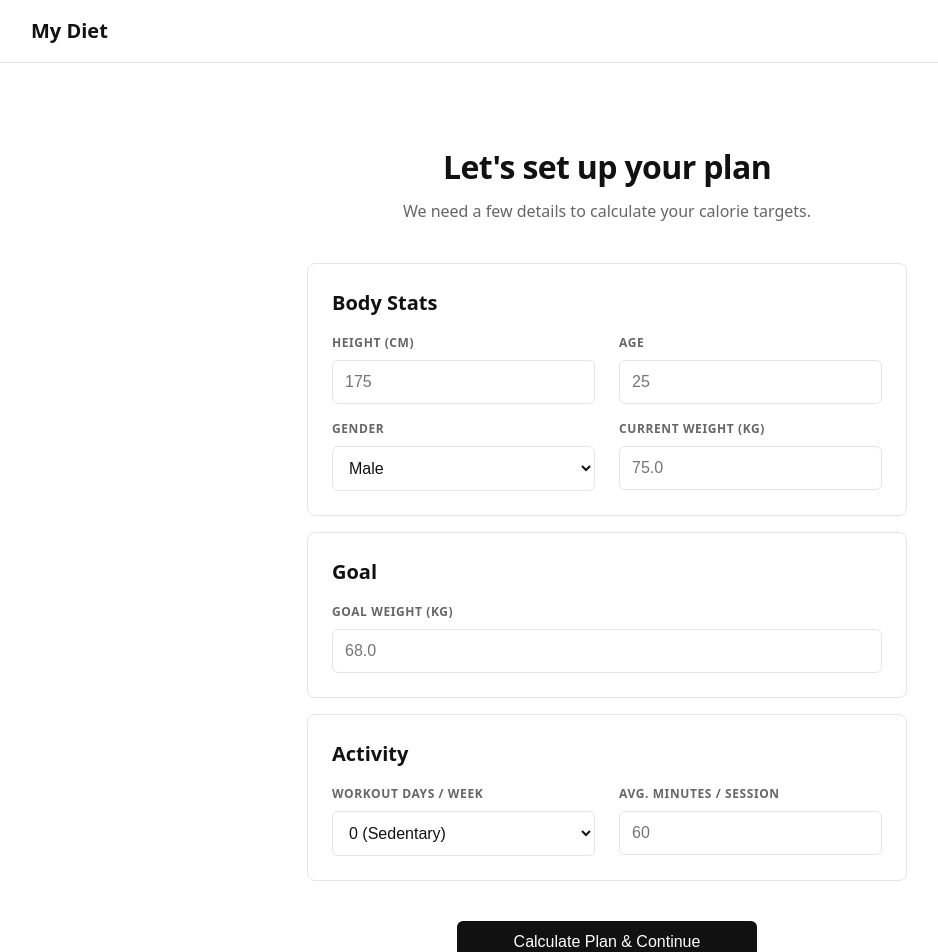
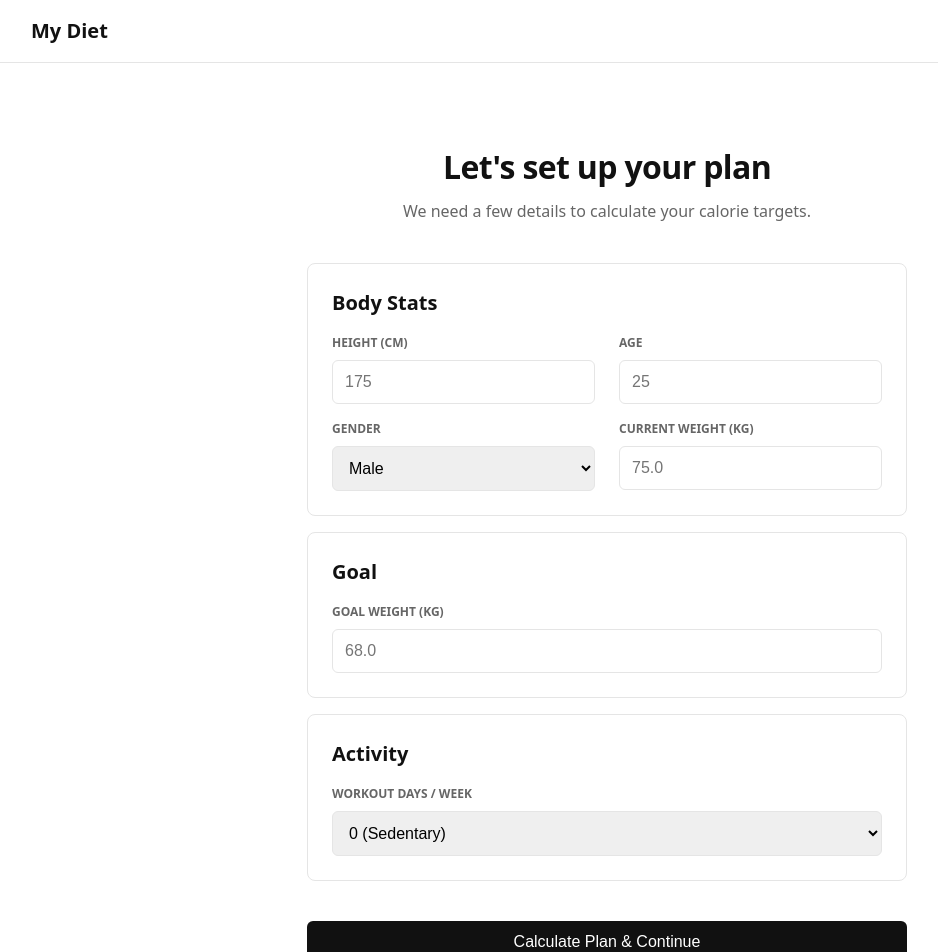
Before and after one commit to SaBin1151/my-diet-apps, a Next.js app: page /onboarding in a window 1280 px wide. Shown: the top 952 px of the page, without its empty margins (33-971 px from the left). Built offline with nearby package versions, Linux system fonts and the light colour scheme; no server answers.

Commit message:
Implement full onboarding and dashboard logic

```diff
--- a/app/onboarding/page.tsx
+++ b/app/onboarding/page.tsx
@@ -1,123 +1,131 @@
-'use client'; // [중요] 이 줄이 있어야 onSubmit 같은 이벤트를 사용할 수 있습니다.
+'use client';
 
-import React from 'react';
-import Link from 'next/link';
+import React, { useState } from 'react';
+import { useRouter } from 'next/navigation';
+import { createClient } from '@supabase/supabase-js';
+
+const supabase = createClient(
+  process.env.NEXT_PUBLIC_SUPABASE_URL!,
+  process.env.NEXT_PUBLIC_SUPABASE_ANON_KEY!
+);
 
 export default function OnboardingPage() {
+  const router = useRouter();
+  const [loading, setLoading] = useState(false);
+
+  // 입력값 상태 관리
+  const [formData, setFormData] = useState({
+    height: '',
+    age: '',
+    gender: 'Male',
+    currentWeight: '',
+    goalWeight: '',
+    activityLevel: '1-2 days', // 텍스트로 저장
+  });
+
+  const handleChange = (e: any) => {
+    setFormData({ ...formData, [e.target.id]: e.target.value });
+  };
+
+  const handleSubmit = async () => {
+    setLoading(true);
+    try {
+      const { data: { user } } = await supabase.auth.getUser();
+      if (!user) throw new Error('No user found');
+
+      // 1. 프로필 정보 저장 (profiles 테이블)
+      const { error: profileError } = await supabase.from('profiles').upsert({
+        id: user.id,
+        height: parseFloat(formData.height),
+        age: parseFloat(formData.age),
+        gender: formData.gender,
+        goal_weight: parseFloat(formData.goalWeight),
+        activity_level: formData.activityLevel,
+      });
+      if (profileError) throw profileError;
+
+      // 2. 초기 몸무게 기록 (weight_logs 테이블)
+      if (formData.currentWeight) {
+        const { error: logError } = await supabase.from('weight_logs').insert({
+          user_id: user.id,
+          weight: parseFloat(formData.currentWeight)
+        });
+        if (logError) throw logError;
+      }
+
+      // 성공 시 대시보드로 이동
+      router.push('/dashboard');
+
+    } catch (error: any) {
+      alert('Error: ' + error.message);
+    } finally {
+      setLoading(false);
+    }
+  };
+
   return (
     <div style={{ maxWidth: '600px', margin: '0 auto' }}>
-
-      {/* 1. Header */}
       <div style={{ textAlign: 'center', marginBottom: 'var(--space-xl)' }}>
         <h1 style={{ marginBottom: 'var(--space-sm)' }}>Let's set up your plan</h1>
         <p>We need a few details to calculate your calorie targets.</p>
       </div>
 
-      {/* 2. Form Container */}
-      <form onSubmit={(e) => e.preventDefault()}> {/* 이제 에러 없이 작동합니다 */}
-
-        {/* Section A: Body Stats */}
       <div className="card">
         <h2 className="card-title">Body Stats</h2>
-
         <div className="grid-2">
-            {/* Height */}
           <div>
             <label style={labelStyle}>HEIGHT (CM)</label>
-              <input type="number" placeholder="175" style={inputStyle} />
+            <input id="height" type="number" placeholder="175" style={inputStyle} onChange={handleChange} />
           </div>
-
-            {/* Age */}
           <div>
             <label style={labelStyle}>AGE</label>
-              <input type="number" placeholder="25" style={inputStyle} />
+            <input id="age" type="number" placeholder="25" style={inputStyle} onChange={handleChange} />
           </div>
         </div>
-
         <div className="grid-2" style={{ marginTop: 'var(--space-md)' }}>
-            {/* Gender */}
           <div>
             <label style={labelStyle}>GENDER</label>
-              <select style={inputStyle}>
-                <option>Male</option>
-                <option>Female</option>
+            <select id="gender" style={inputStyle} onChange={handleChange}>
+              <option value="Male">Male</option>
+              <option value="Female">Female</option>
             </select>
           </div>
-
-            {/* Current Weight */}
           <div>
             <label style={labelStyle}>CURRENT WEIGHT (KG)</label>
-              <input type="number" placeholder="75.0" step="0.1" style={inputStyle} />
+            <input id="currentWeight" type="number" placeholder="75.0" step="0.1" style={inputStyle} onChange={handleChange} />
           </div>
         </div>
       </div>
 
-        {/* Section B: Goals */}
       <div className="card">
         <h2 className="card-title">Goal</h2>
-
         <div>
           <label style={labelStyle}>GOAL WEIGHT (KG)</label>
-            <input type="number" placeholder="68.0" step="0.1" style={inputStyle} />
+          <input id="goalWeight" type="number" placeholder="68.0" step="0.1" style={inputStyle} onChange={handleChange} />
         </div>
       </div>
 
-        {/* Section C: Activity Level */}
       <div className="card">
         <h2 className="card-title">Activity</h2>
-
-          <div className="grid-2">
-            {/* Workout Days */}
         <div>
           <label style={labelStyle}>WORKOUT DAYS / WEEK</label>
-              <select style={inputStyle}>
-                <option>0 (Sedentary)</option>
-                <option>1-2 days</option>
-                <option>3-4 days</option>
-                <option>5+ days</option>
+          <select id="activityLevel" style={inputStyle} onChange={handleChange}>
+            <option value="0 (Sedentary)">0 (Sedentary)</option>
+            <option value="1-2 days">1-2 days</option>
+            <option value="3-4 days">3-4 days</option>
+            <option value="5+ days">5+ days</option>
           </select>
-            </div>
-
-            {/* Workout Minutes */}
-            <div>
-              <label style={labelStyle}>AVG. MINUTES / SESSION</label>
-              <input type="number" placeholder="60" style={inputStyle} />
-            </div>
         </div>
       </div>
 
-        {/* 3. Submit Action */}
       <div style={{ marginTop: 'var(--space-xl)', textAlign: 'center' }}>
-          <Link href="/dashboard">
-            <button className="btn-primary" style={{ width: '100%', maxWidth: '300px' }}>
-              Calculate Plan & Continue
+        <button className="btn-primary" style={{ width: '100%' }} onClick={handleSubmit} disabled={loading}>
+          {loading ? 'Setting up...' : 'Calculate Plan & Continue'}
         </button>
-          </Link>
       </div>
-
-      </form>
     </div>
   );
 }
 
-// -- Styles (Internal for clean JSX) --
-
-const labelStyle: React.CSSProperties = {
-  display: 'block',
-  marginBottom: '8px',
-  color: 'var(--text-muted)',
-  fontSize: '0.75rem',
-  fontWeight: 700,
-  letterSpacing: '0.05em'
-};
-
-const inputStyle: React.CSSProperties = {
-  width: '100%',
-  padding: '12px',
-  fontSize: '1rem',
-  border: '1px solid var(--border-subtle)',
-  borderRadius: '6px',
-  backgroundColor: '#fff',
-  color: 'var(--text-main)',
-  outline: 'none'
-};
+const labelStyle: React.CSSProperties = { display: 'block', marginBottom: '8px', color: 'var(--text-muted)', fontSize: '0.75rem', fontWeight: 700 };
+const inputStyle: React.CSSProperties = { width: '100%', padding: '12px', fontSize: '1rem', border: '1px solid var(--border-subtle)', borderRadius: '6px', outline: 'none' };
```
Lines whose indentation alone changed are shown as unchanged.
